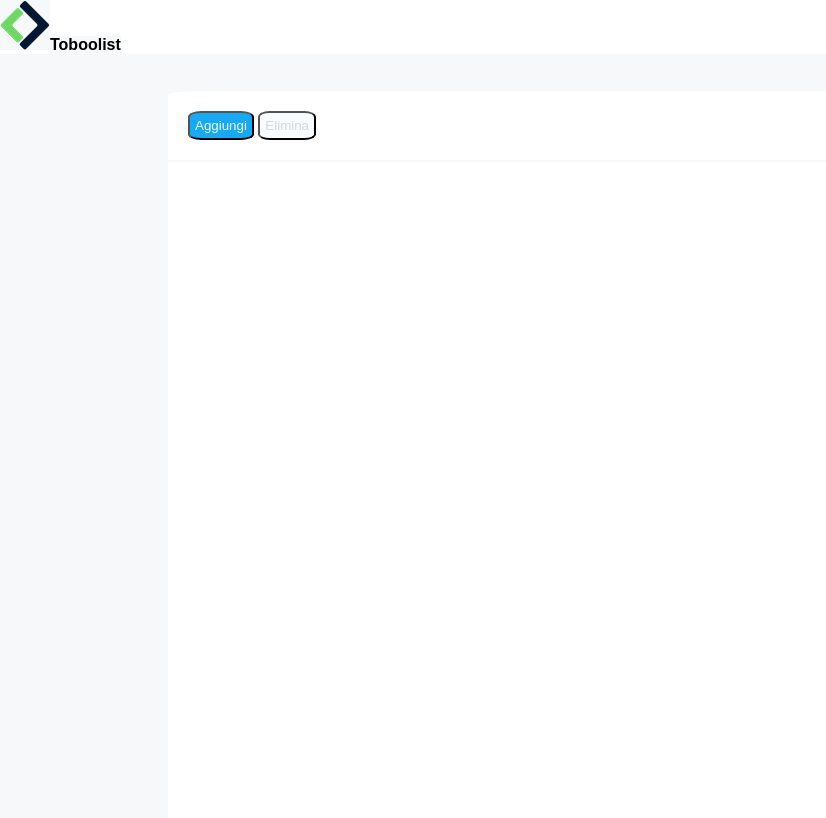
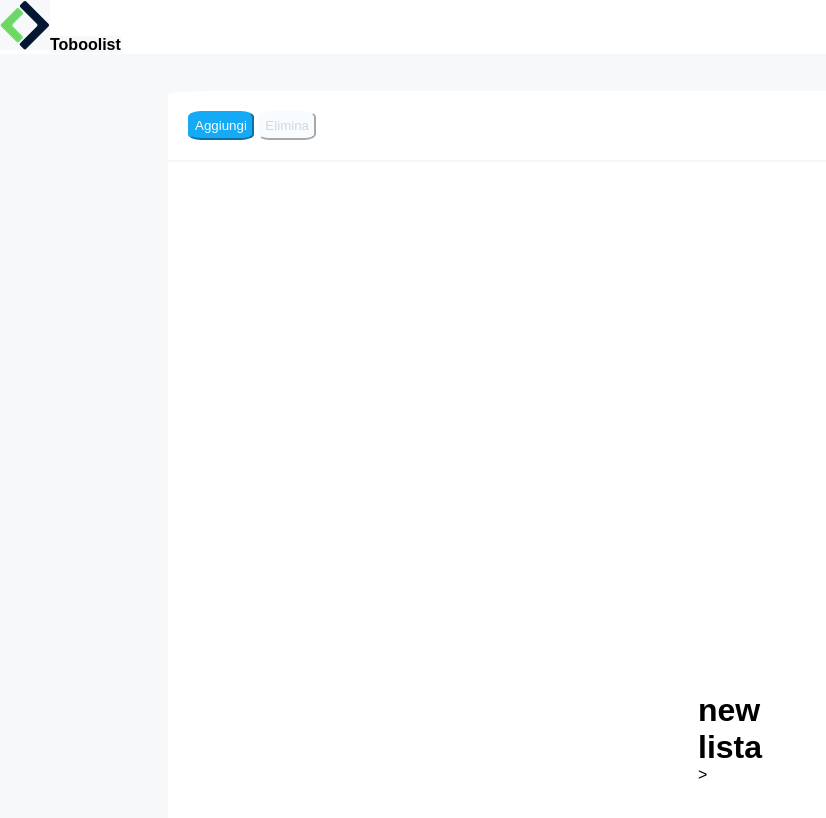
Before and after one commit to AndreaRispoli97/html-css-toboolist, a plain HTML site: page index.html in a window 1280 px wide. Shown: the whole page, without its empty margins (0-826 px from the left). Drawn offline with Linux system fonts and the light colour scheme.

Commit message:
feat: aggiunta struttura

```diff
--- a/css/style.css
+++ b/css/style.css
@@ -24,12 +24,14 @@
     border-radius: 20%;
     padding: 5px;
     color: #f8fcff;
+    border-color: #14aaf5;
   }
   #trasparente{
     background-color: #f8fcff;
     border-radius: 20%;
     padding: 5px;
     color: #d3d8dc;
+    border-color: #f8fcff;
   }
 
   #box-grande {
@@ -40,4 +42,5 @@
     margin-top: 2px;
     margin-left: 168px;
     margin-right: 168px;
+    text-align: left;
   }
--- a/index.html
+++ b/index.html
@@ -21,6 +21,8 @@
             <button id="trasparente">Elimina</button>
         </div>
         <div id="box-grande">
+            <h1>new lista</h1>>
+
 
 
 
```
